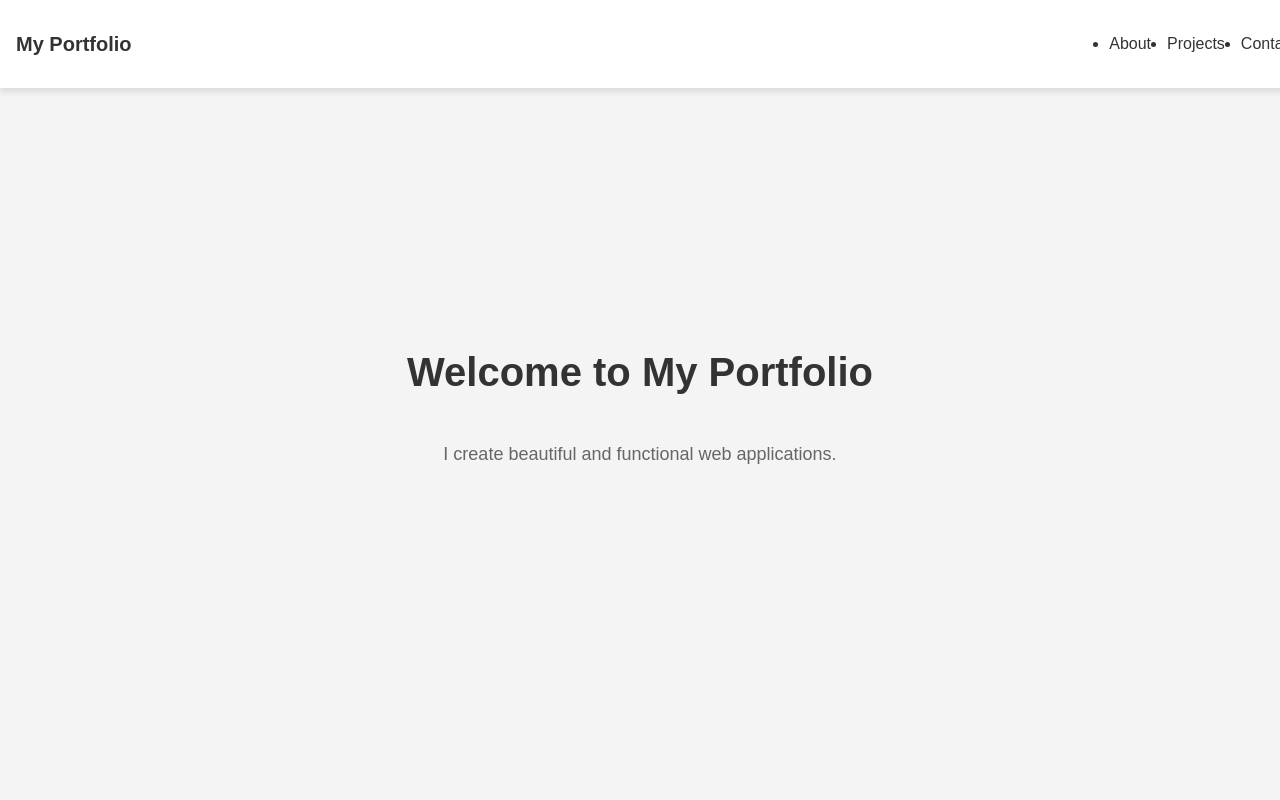
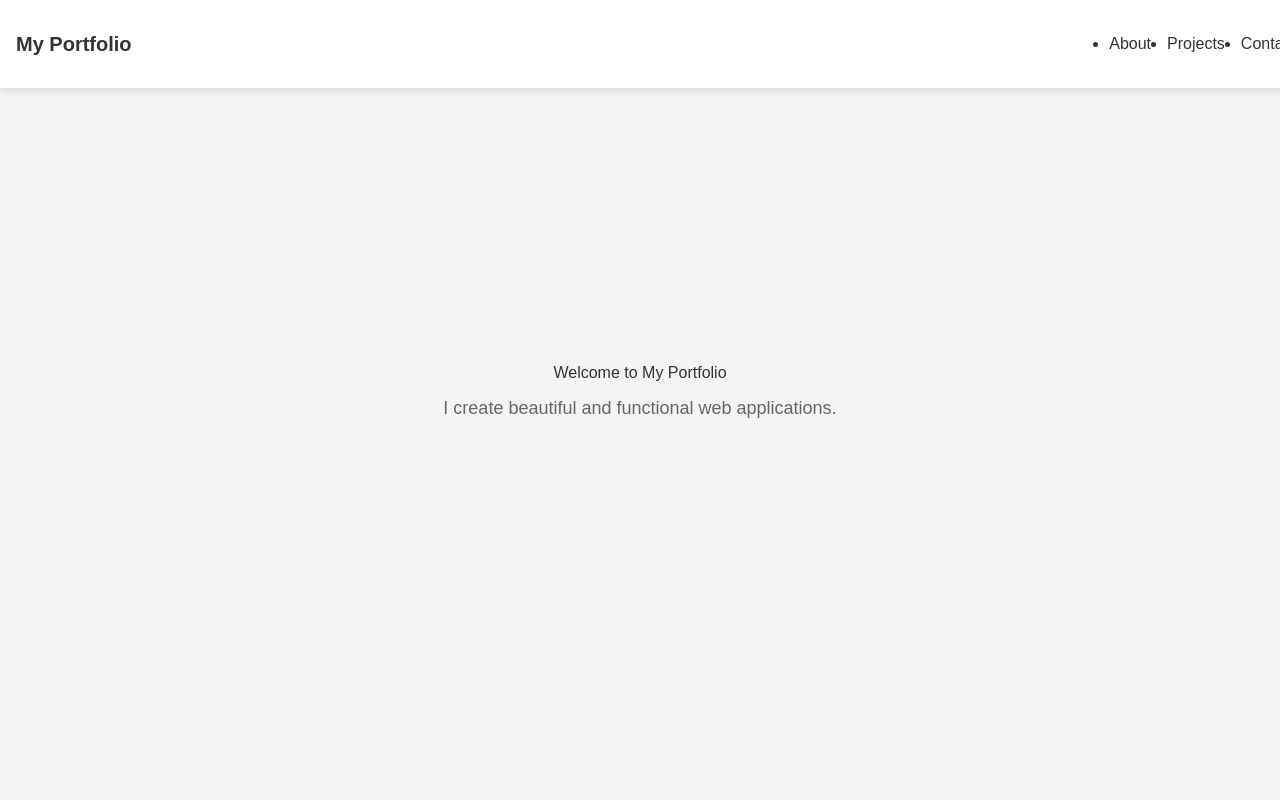
Before and after one commit to Mikosztyla/Mikosztyla.github.io, a React (Create React App) app: page / in a window 1280 px wide. Shown: the top 800 px of the page. Built offline with nearby package versions, Linux system fonts and the light colour scheme.

Commit message:
No anim version

```diff
--- a/src/Portfolio.js
+++ b/src/Portfolio.js
@@ -1,5 +1,4 @@
 import React from "react";
-import { motion } from "framer-motion";
 import './Portfolio.css';
 
 const Portfolio = () => {
@@ -15,9 +14,7 @@ const Portfolio = () => {
             </nav>
 
             <header className="hero-header">
-                <motion.h2 className="hero-title" initial={{ opacity: 0 }} animate={{ opacity: 1 }} transition={{ duration: 1 }}>
                     Welcome to My Portfolio
-                </motion.h2>
                 <p className="hero-description">I create beautiful and functional web applications.</p>
             </header>
 
```
